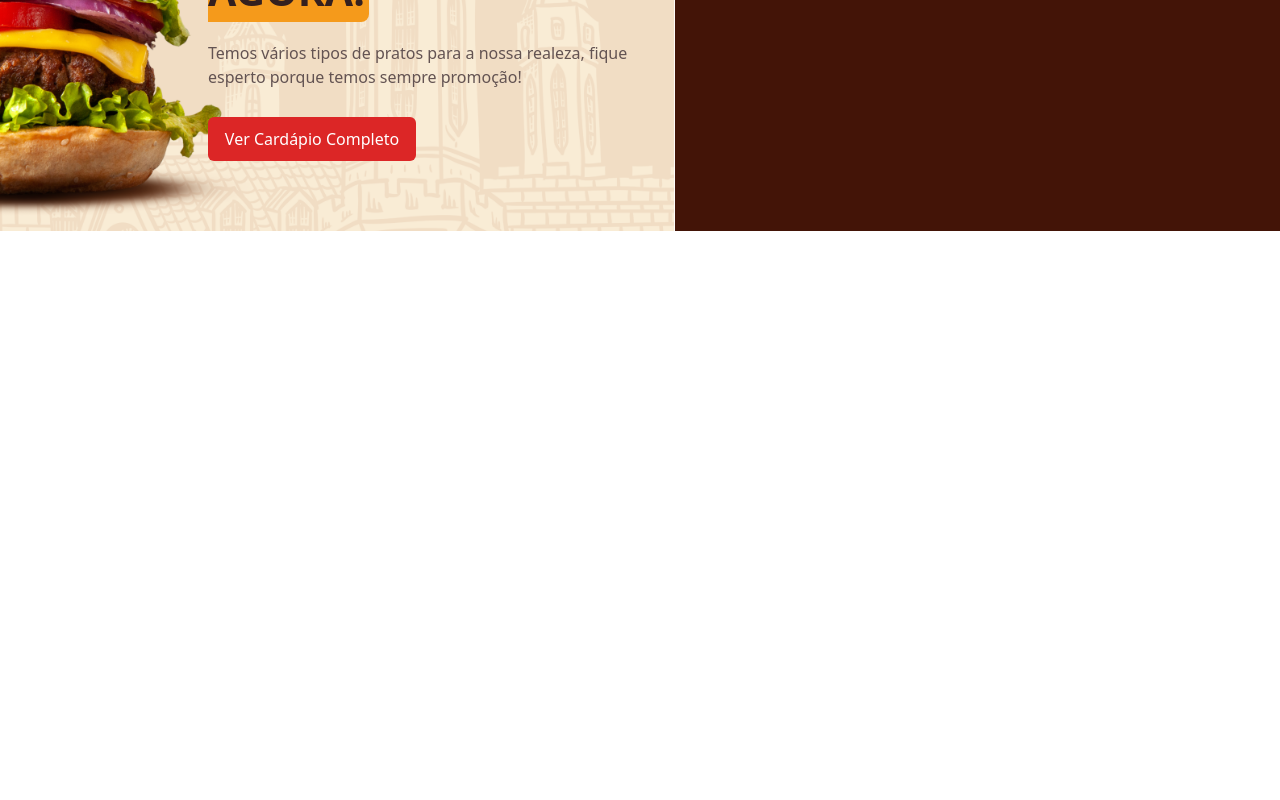
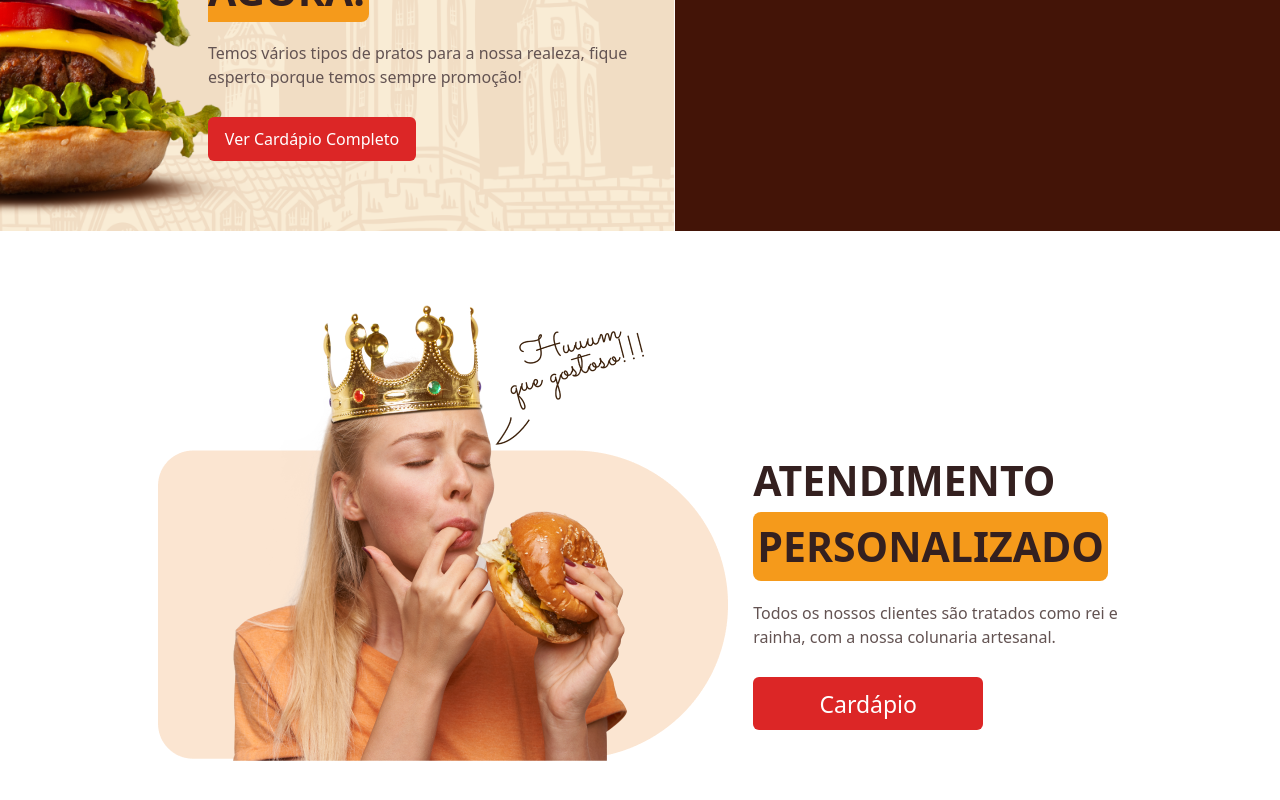
Before and after one commit to gui18br/empire-burger-brchallenges, a React (Vite) app: page / in a window 1280 px wide. Shown: the part 1650-2450 px from the top of the page. Before the commit the page ends 1881 px from the top, so only its background shows below. Built offline with nearby package versions, Linux system fonts and the light colour scheme; no server answers.

Commit message:
feat: adds personalized service

```diff
--- a/src/App.tsx
+++ b/src/App.tsx
@@ -5,6 +5,7 @@ import HeaderBottomMenu from "./components/headerBottomMenu/HeaderBottomMenu";
 import PromotionItems from "./components/promotionItems/PromotionItems";
 import OpeningHours from "./components/openingHours/OpeningHours";
 import MenuItems from "./components/menuItems/MenuItems";
+import PersonalizedService from "./components/personalizedService/PersonalizedService";
 
 function App() {
   return (
@@ -16,6 +17,10 @@ function App() {
       <PromotionItems />
       <OpeningHours />
       <MenuItems />
+      <PersonalizedService />
+      <div className="flex flex-col justify-center items-center mt-[128px]">
+        <hr className="w-[1000px] border-gray-400" />
+      </div>
     </div>
   );
 }
--- /dev/null
+++ b/src/components/personalizedService/PersonalizedService.tsx
@@ -0,0 +1,38 @@
+import rectangle from "../../assets/png/Rectangle 596.png";
+import woman from "../../assets/png/woman.png";
+
+function PersonalizedService() {
+  return (
+    <div className="flex justify-center mt-[219px]">
+      <div className="relative">
+        <img src={rectangle} alt="" />
+        <img
+          src={woman}
+          className="absolute top-0 bottom-36 left-0 right-0 m-auto"
+          style={{ zIndex: 1 }}
+        />
+      </div>
+      <div className="ml-6">
+        <div className="flex flex-col items-start">
+          <h1 className="text-secondary font-bold text-[41px] mr-2">
+            ATENDIMENTO
+          </h1>
+          <h1 className="bg-300 text-secondary p-1 rounded-lg text-[41px] font-bold">
+            PERSONALIZADO
+          </h1>
+          <div className="flex items-center mt-5">
+            <h2 className="text-primary text-start text-[16px] mr-1 mb-4">
+              Todos os nossos clientes são tratados como rei e <br /> rainha,
+              com a nossa colunaria artesanal.
+            </h2>
+          </div>
+          <button className="bg-red-600 text-white h-[53px] w-[230px] rounded-md text-[23px] mt-3">
+            Cardápio
+          </button>
+        </div>
+      </div>
+    </div>
+  );
+}
+
+export default PersonalizedService;
--- a/src/components/promotionItems/PromotionItems.tsx
+++ b/src/components/promotionItems/PromotionItems.tsx
@@ -5,12 +5,6 @@ import oferta3 from "../../assets/png/oferta-3.png";
 function PromotionItems() {
   return (
     <div className="flex flex-col items-center justify-center mt-32">
-      {/* <div className="pl-[30px] md:pl-0 md:ml-[30px] text-start">
-        <p>
-          Este é um texto centralizado na página, mas alinhado ao início com uma
-          margem de 30px à esquerda de forma responsiva.
-        </p>
-      </div> */}
       <div className="w-full lg:pl-10 xl:pl-24 p-0">
         <h1 className="text-32 text-secondary font-bold text-left">
           OFERTAS ESPECIAIS
```
Also changed, not shown: src/assets/png/Rectangle 596.png (added), src/assets/png/woman.png (added).
